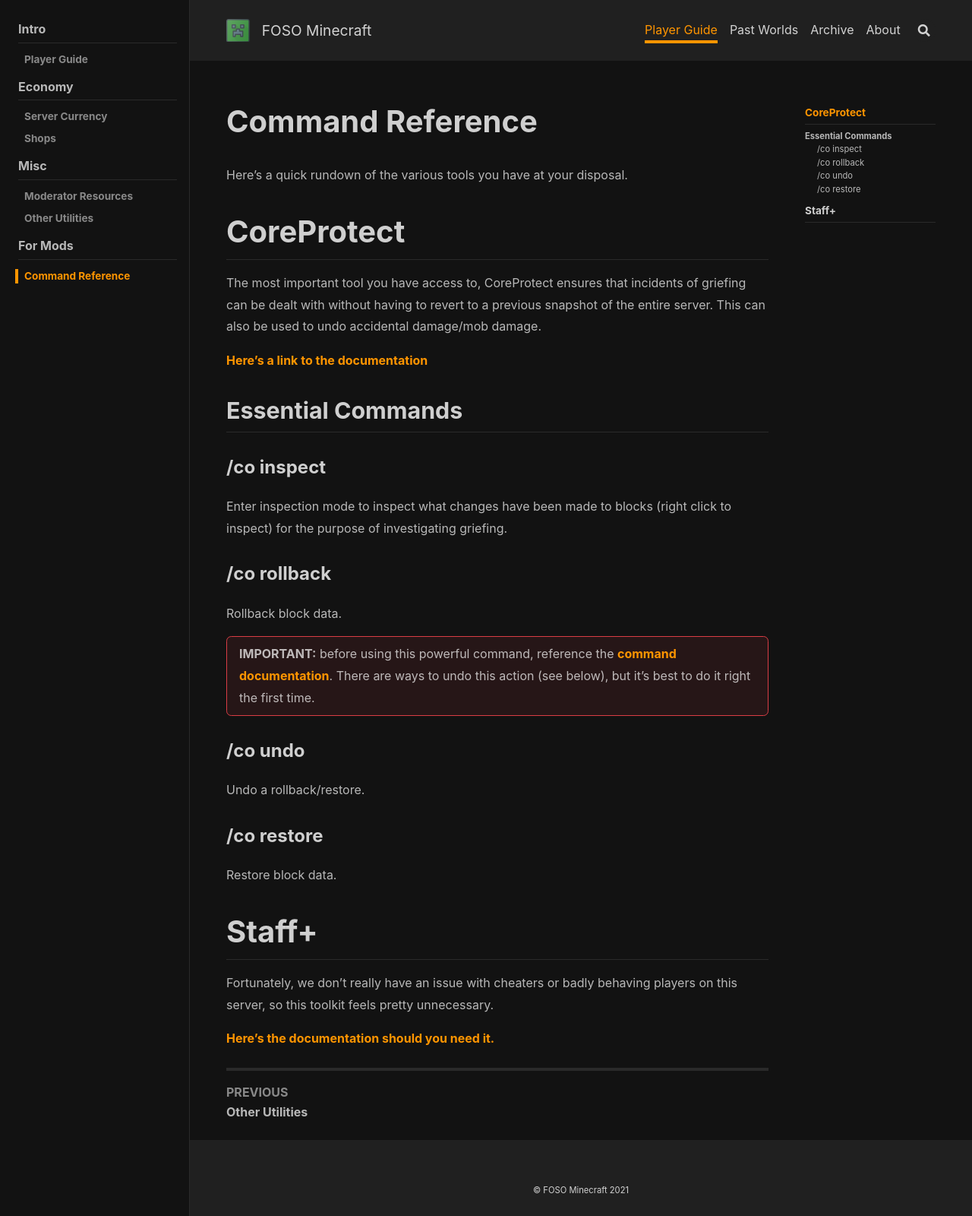
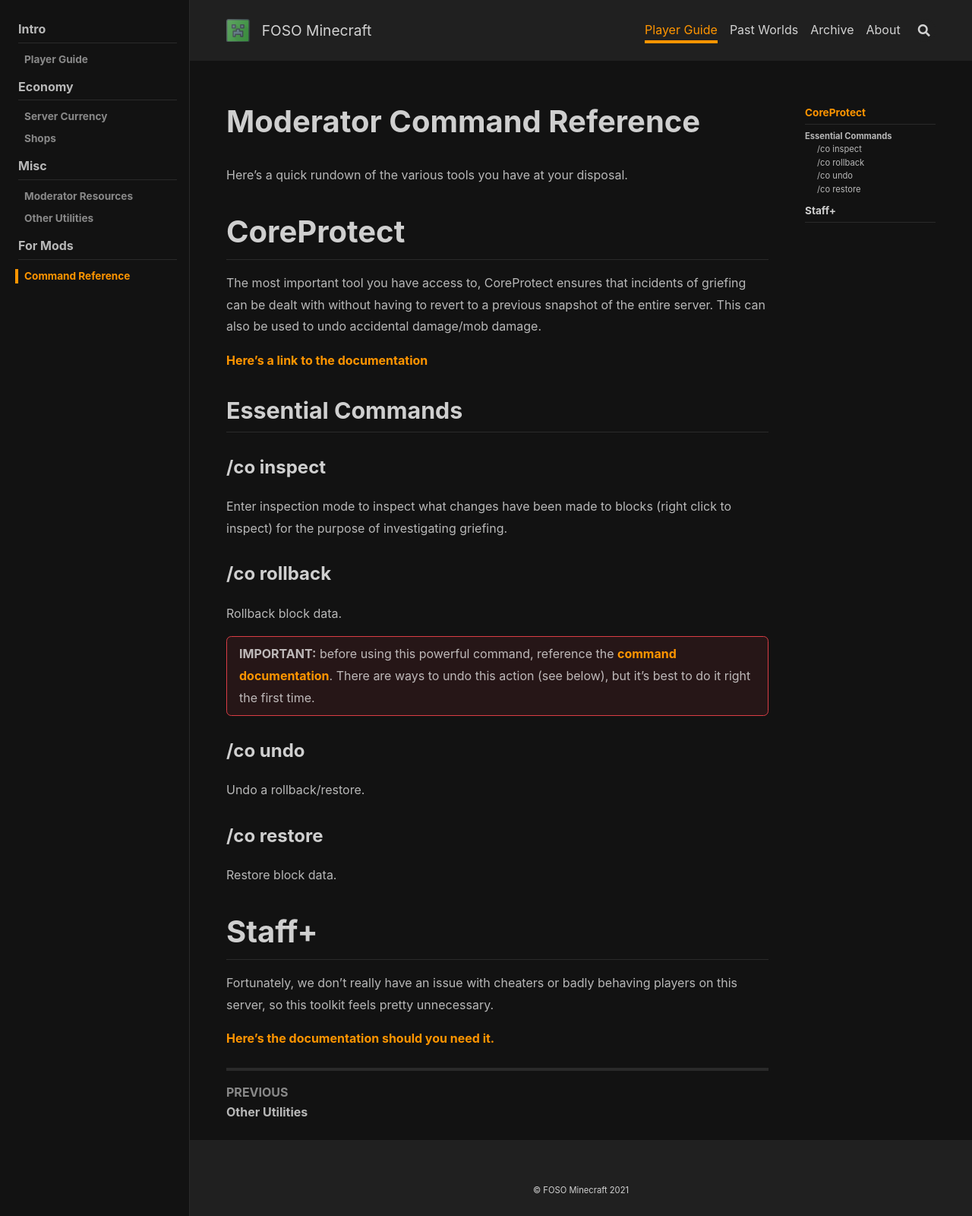
Before and after one commit to calebdinsmore/foso-mc-site, a Jekyll site: the page built from misc/player-guide/4.1-command-reference.md, in a window 1280 px wide. Shown: the whole page at 76% size. Built offline with Jekyll 4.4.1, drawn with Linux system fonts in a browser that asks for light colours; nearby versions of some CDN libraries.

Commit message:
Various fixes

```diff
--- a/misc/player-guide/4.1-command-reference.md
+++ b/misc/player-guide/4.1-command-reference.md
@@ -1,5 +1,5 @@
 ---
-title: Command Reference
+title: Moderator Command Reference
 permalink: /misc/player-guide/command-reference
 ---
 
```
Also changed, not shown: misc/past-worlds/2.2-second-era.md (+1 -1 lines).
